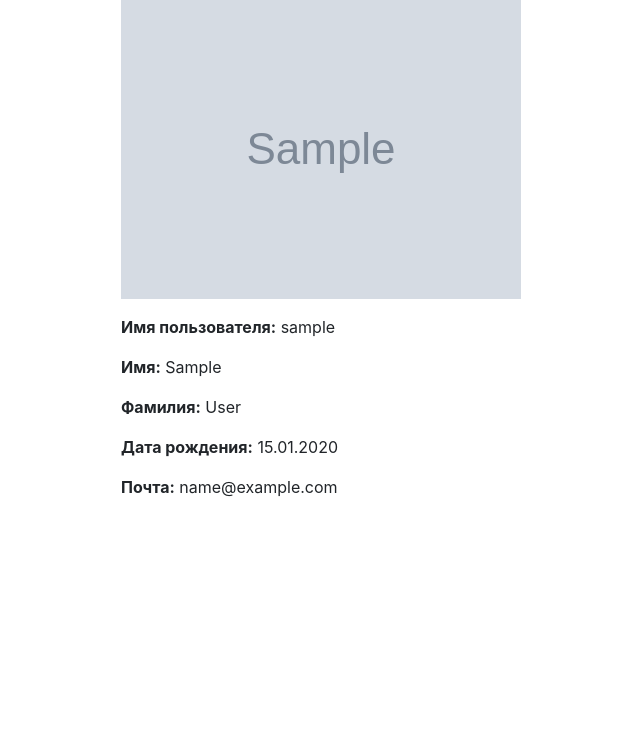
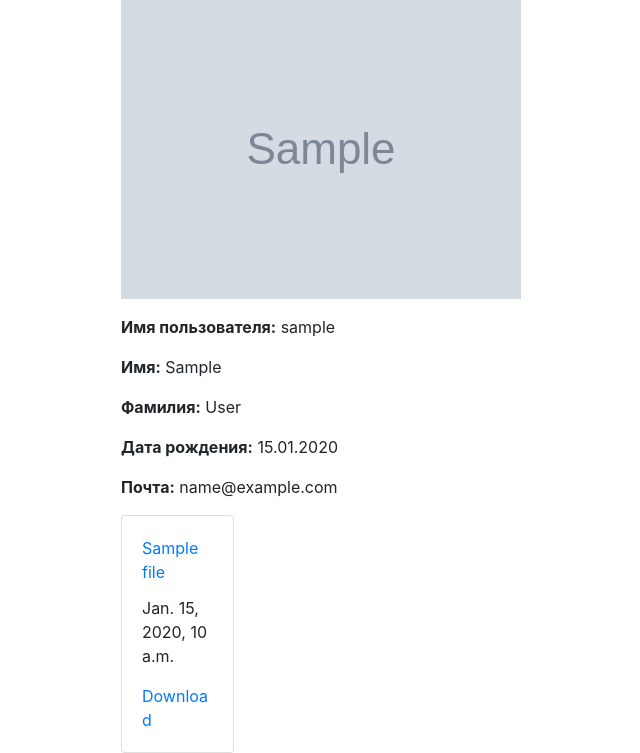
Before and after one commit to azamat3522/finish_exam, a Django app: template source/accounts/templates/user_detail.html in a window 1280 px wide. Shown: the part 115-868 px from the top of the page, without its empty margins (249-889 px from the left). Before the commit the page ends 612 px from the top, so only its background shows below. Run offline with Django 3.2, Linux system fonts and the light colour scheme; tables that the repository leaves empty hold one stand-in row (values such as "Sample post"); the template is opened without the code that fills it: values that come from a table or form of the project are taken from there, most other values are stand-ins (such as "Sample title", 1, 10 or a date in 2020); grey boxes marked "Sample" are stand-in pictures; some libraries are stand-ins or nearby versions.

Commit message:
Этап 2 сделан, Вывел на странице пользователя список файлов, c сортировкой по дате и спагинацией

```diff
--- a/source/accounts/templates/user_detail.html
+++ b/source/accounts/templates/user_detail.html
@@ -20,8 +20,22 @@
                 <p><b>Дата рождения:</b> {{ user_obj.profile.birth_date|date:'d.m.Y' }}</p>
                 <p><b>Почта:</b> {{ user_obj.email }}</p>
             </div>
-            <div class="mt-3">
-
+            <div class="row">
+            {% if is_paginated %}
+                {% include 'partial/pagination.html' %}
+            {% endif %}
+            {% for file in files %}
+                 <div class="col col-3">
+                    <div class="card">
+                        <div class="card-body">
+                            <p class="card-title"><a href="{% url "webapp:file_detail" file.pk %}">{{ file.name }}</a></p>
+                            <p class="card-text">{{ file.created_date }}</p>
+                            <p class="card-text" ><a href="{{ file.file.url }}">Download</a></p>
+                        </div>
+                    </div>
+                 </div>
+            {% endfor %}
+            </div>
             </div>
         </div>
     </div>
```
Also changed, not shown: source/accounts/views.py (+18 -0 lines).
